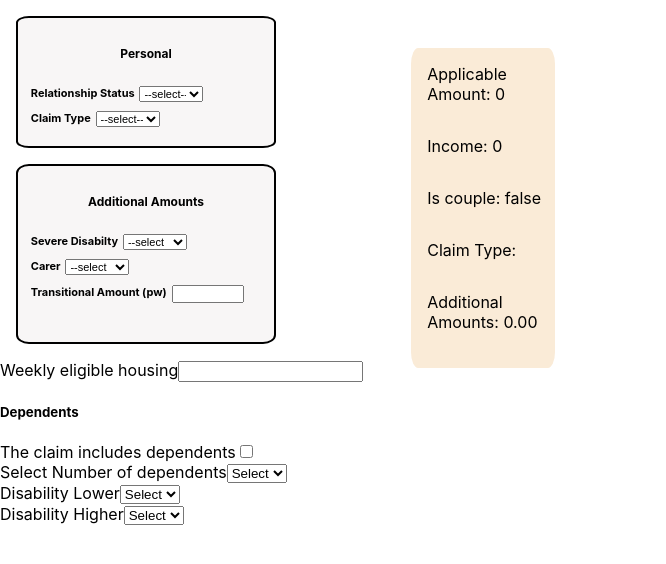
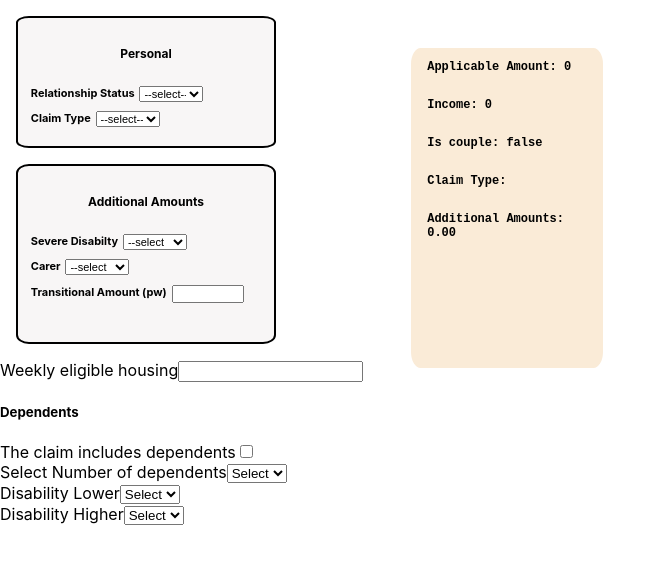
Before and after one commit to dnlstronge/pccalc, a React (Create React App) app: page / in a window 1280 px wide. Shown: the top 564 px of the page, without its empty margins (0-666 px from the left). Built offline with nearby package versions, Linux system fonts and the light colour scheme.

Commit message:
[x] - css minor change

```diff
--- a/src/Components/Main/Main.module.css
+++ b/src/Components/Main/Main.module.css
@@ -3,13 +3,17 @@
     flex-direction: row;
 }
 .statecontainer {
+    font-size: 12px;
+    font-family: 'Courier New', Courier, monospace;
+    font-weight: bold;
     display: flex;
     flex-direction: column;
     height: 20rem;
-    width: 8rem;
+    width: 10rem;
     background-color: antiquewhite;
     border-radius: 5%;
     margin-top: 3rem;
     margin-left: 3rem;
     padding-left: 1rem;
+    padding-right: 1rem;
 }
```
